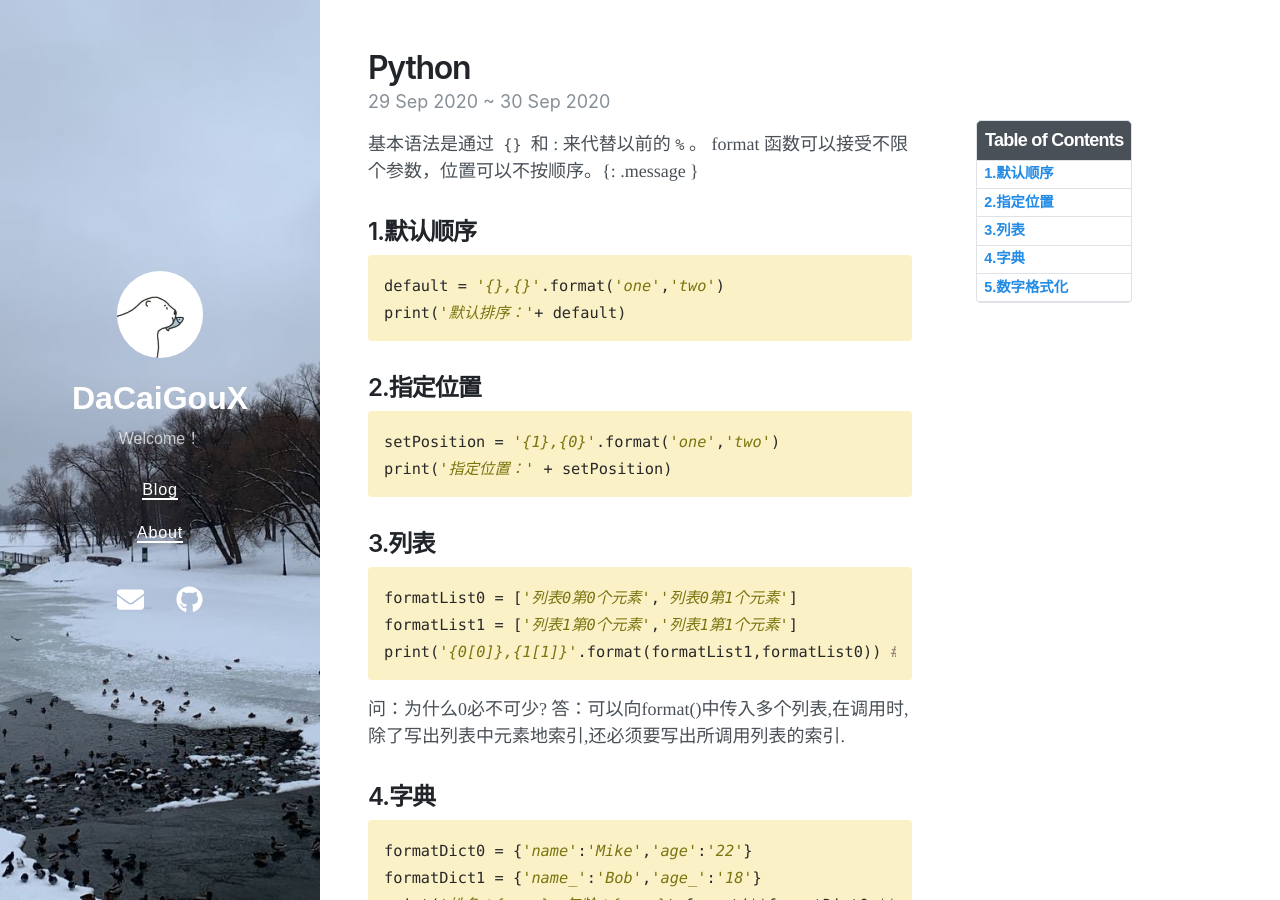
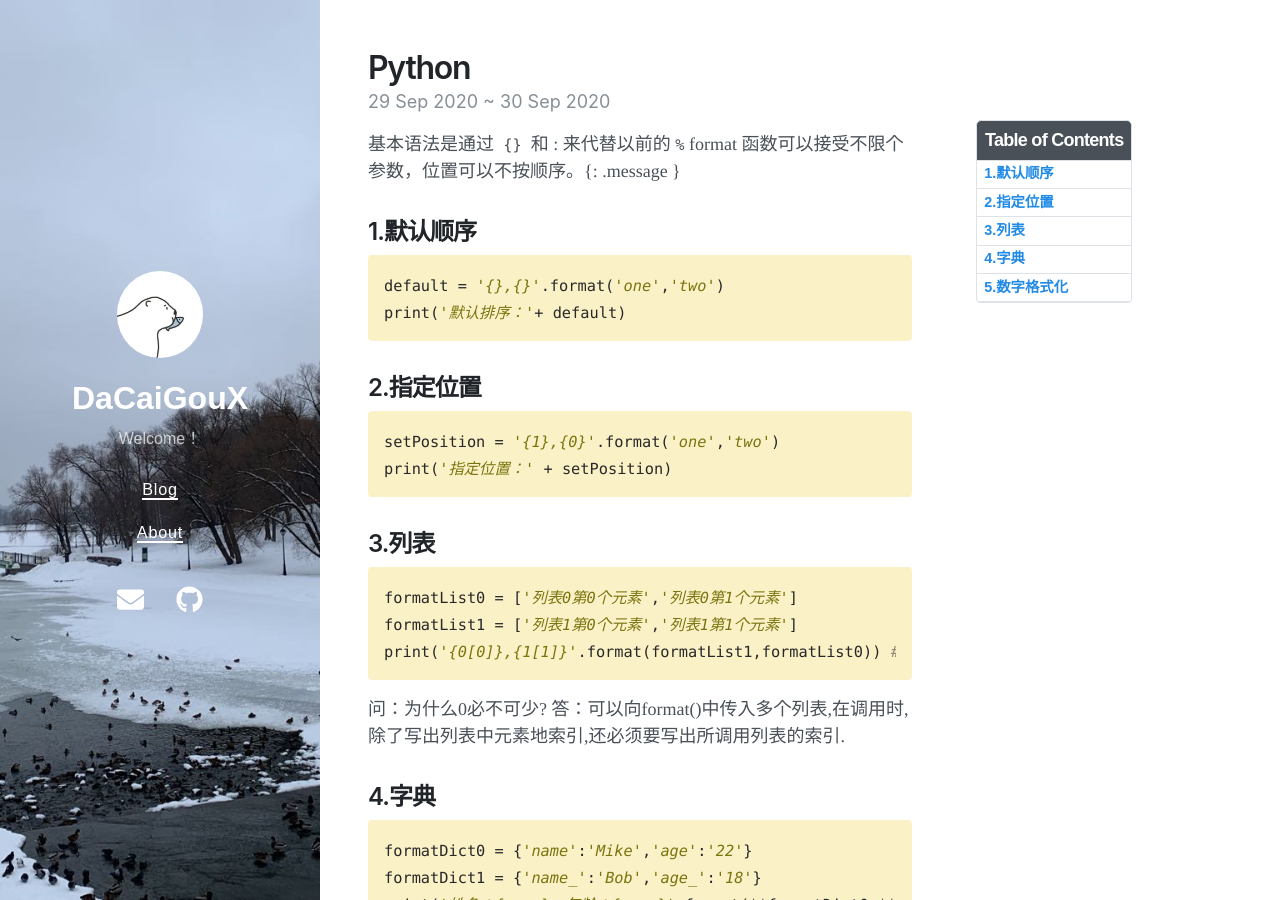
Before and after one commit to dacaigoux/dacaigoux.github.io, a Jekyll site: the page built from _posts/2022-05-04-Format-笔记.md, in a window 1280 px wide and 900 px high. Built offline with Jekyll 4.4.1, drawn with Linux system fonts in a browser that asks for light colours; nearby versions of some CDN libraries.

```diff
--- a/_posts/2022-05-04-Format-笔记.md
+++ b/_posts/2022-05-04-Format-笔记.md
@@ -7,8 +7,10 @@ tags: [jekyll theme, jekyll, tutorial]
 toc:  true
 ---
 
-基本语法是通过` {} `和 : 来代替以前的 `%` 。
+
+基本语法是通过` {} `和 : 来代替以前的 `%`
 format 函数可以接受不限个参数，位置可以不按顺序。{: .message }
+
 
 ## 1.默认顺序
 
```
